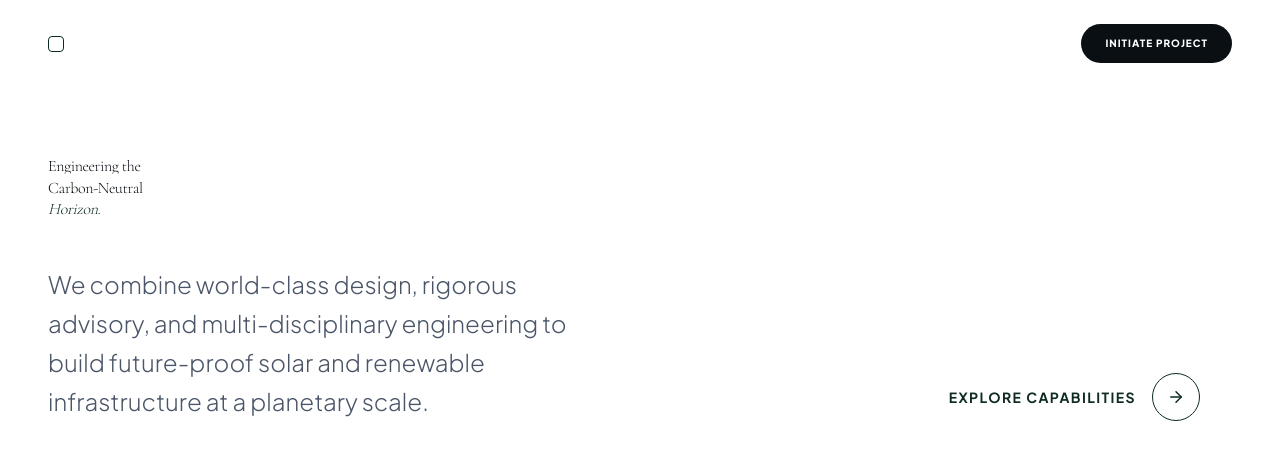
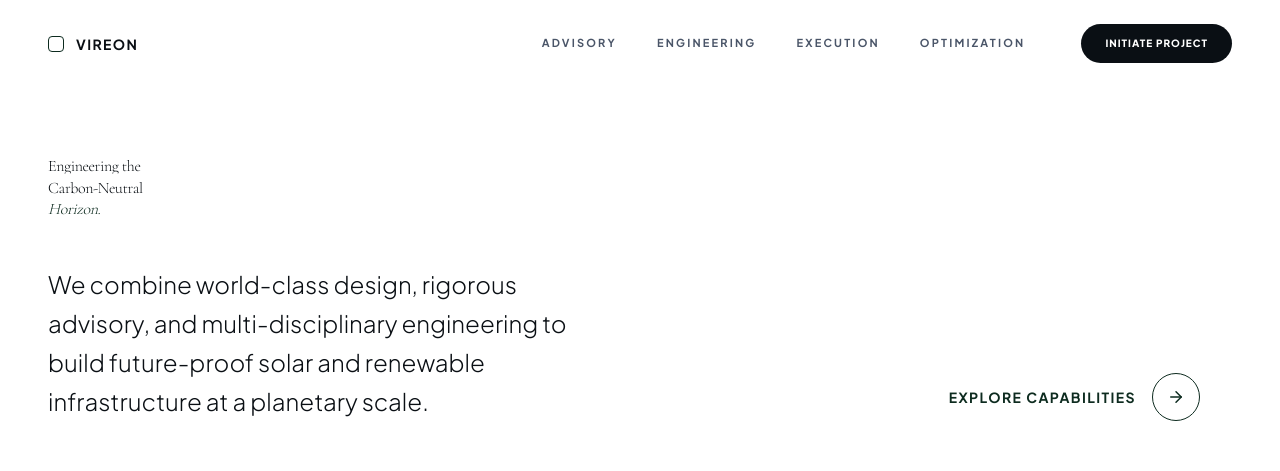
Before and after one commit to vireon-engineering/vireon-engineering, a Next.js app: page / in a window 1280 px wide. Shown: the top 471 px of the page. Built offline with nearby package versions, Linux system fonts and the light colour scheme.

Commit message:
Fix navbar visibility and paragraph contrast

```diff
--- a/app/page.tsx
+++ b/app/page.tsx
@@ -54,7 +54,7 @@ export default function HomePage() {
               transition={{ duration: 1, delay: 0.8, ease: [0.16, 1, 0.3, 1] }}
               className="grid grid-cols-1 md:grid-cols-2 gap-12"
             >
-              <p className="text-xl md:text-2xl text-ink-light font-light leading-relaxed max-w-2xl">
+              <p className="text-xl md:text-2xl text-ink font-light leading-relaxed max-w-2xl">
                 We combine world-class design, rigorous advisory, and multi-disciplinary engineering to build future-proof solar and renewable infrastructure at a planetary scale.
               </p>
               <div className="flex items-end justify-start md:justify-end">
--- a/components/Header.tsx
+++ b/components/Header.tsx
@@ -33,7 +33,7 @@ export default function Header() {
       <div className="max-w-[1600px] mx-auto px-6 md:px-12 flex items-center justify-between">
         <Link href="/" className="flex items-center gap-3 group">
           <div className="w-4 h-4 border border-accent rounded-sm group-hover:rotate-45 group-hover:bg-accent transition-all duration-500" />
-          <span className={clsx("font-sans font-bold text-sm tracking-widest uppercase transition-colors", scrolled ? "text-ink" : "text-white")}>
+          <span className="font-sans font-bold text-sm tracking-widest uppercase transition-colors text-ink">
             Vireon
           </span>
         </Link>
@@ -44,7 +44,7 @@ export default function Header() {
             <Link
               key={link.name}
               href={link.href}
-              className={clsx("font-sans text-[11px] font-bold uppercase tracking-[0.2em] hover:text-accent transition-colors", scrolled ? "text-ink-light" : "text-white/80")}
+              className="font-sans text-[11px] font-bold uppercase tracking-[0.2em] hover:text-accent transition-colors text-ink-light"
             >
               {link.name}
             </Link>
@@ -59,7 +59,7 @@ export default function Header() {
 
         {/* Mobile Burger */}
         <button
-          className={clsx("md:hidden", scrolled ? "text-ink" : "text-white")}
+          className="md:hidden text-ink"
           onClick={() => setMobileMenuOpen(!mobileMenuOpen)}
           aria-label="Toggle menu"
         >
```
